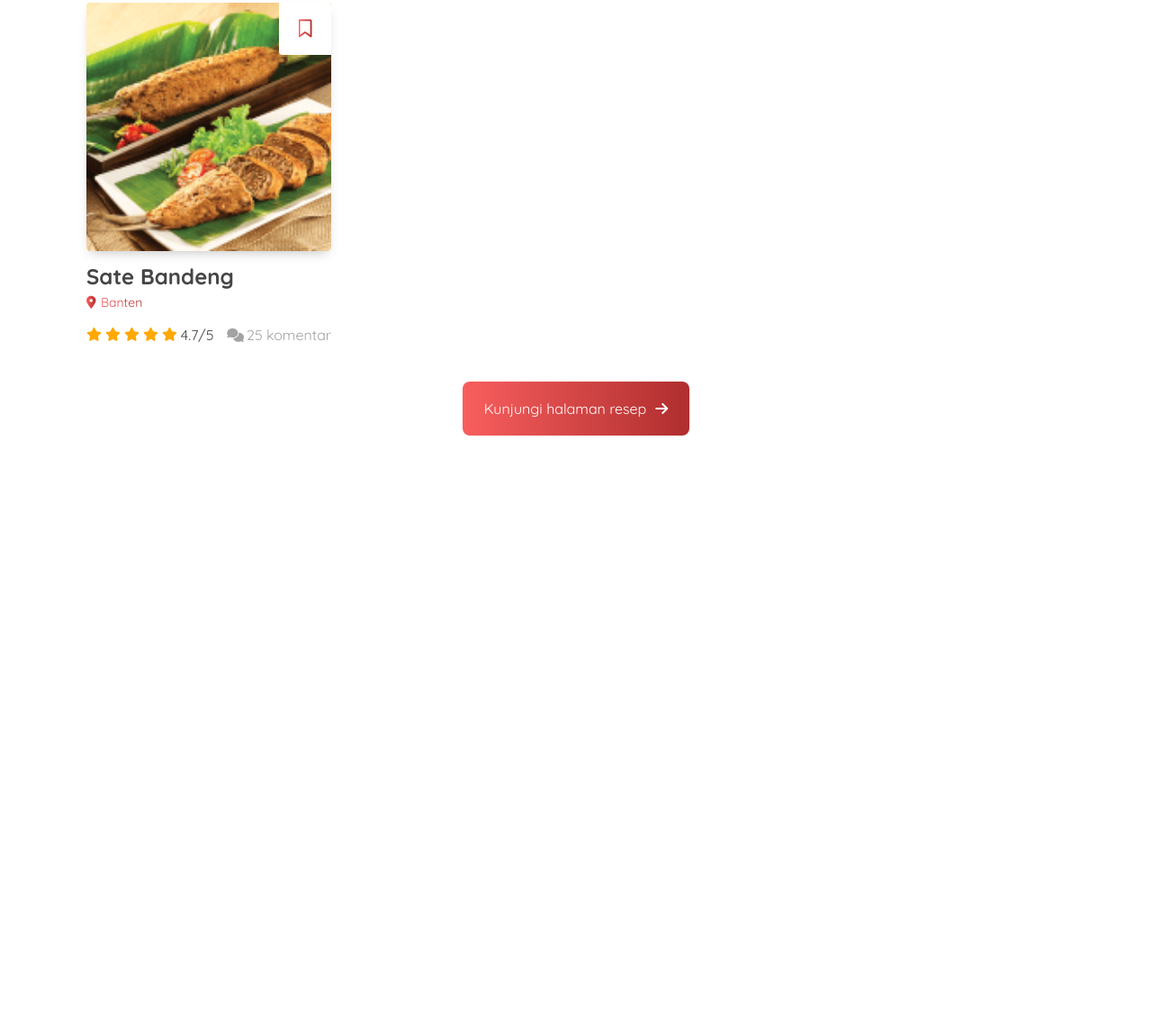
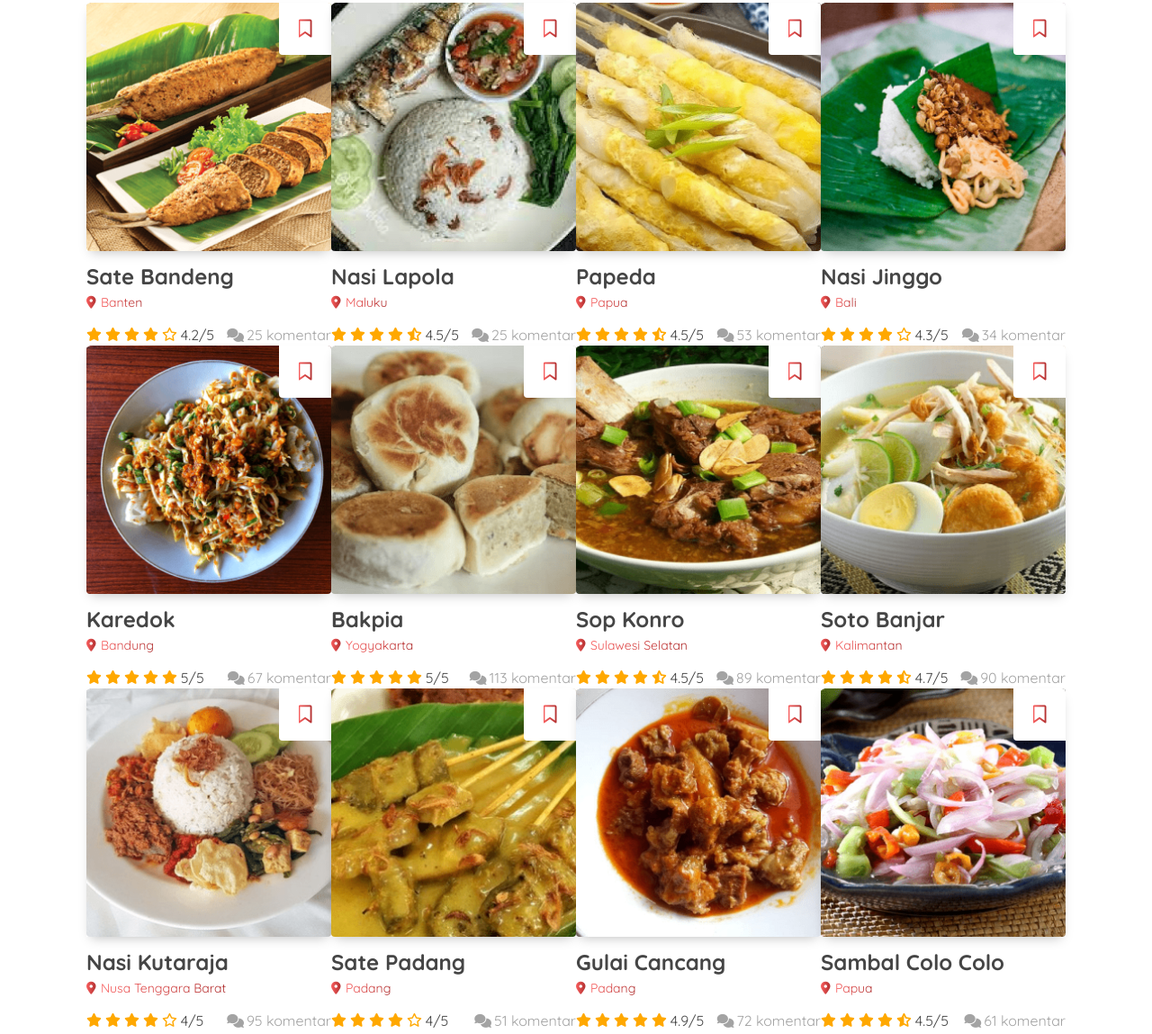
Before and after one commit to private-ngoding-club/slicing-responsiveness, a plain HTML site: page index.html in a window 1280 px wide. Shown: the part 1778-2927 px from the top of the page at 90% size. Before the commit the page ends 2459 px from the top, so only its background shows below. Drawn offline with nearby package versions, Linux system fonts and the light colour scheme.

Commit message:
feat(mulai-memasak): generate grid items with javascript

```diff
--- /dev/null
+++ b/assets/scripts/mulai-memasak.js
@@ -0,0 +1,135 @@
+const masakan = [
+	{
+		title: "Sate Bandeng",
+		lokasi: "Banten",
+		star: 4.2,
+		lastStar: "fa-regular fa-star",
+		komentar: 25,
+		image: "./assets/images/mulai-memasak/sate-bandeng.png",
+	},
+	{
+		title: "Nasi Lapola",
+		lokasi: "Maluku",
+		star: 4.5,
+		lastStar: "fa-solid fa-star-half-stroke",
+		komentar: 25,
+		image: "./assets/images/mulai-memasak/nasi-lapola.png",
+	},
+	{
+		title: "Papeda",
+		lokasi: "Papua",
+		star: 4.5,
+		lastStar: "fa-solid fa-star-half-stroke",
+		komentar: 53,
+		image: "./assets/images/mulai-memasak/papeda.png",
+	},
+	{
+		title: "Nasi Jinggo",
+		lokasi: "Bali",
+		star: 4.3,
+		lastStar: "fa-regular fa-star",
+		komentar: 34,
+		image: "./assets/images/mulai-memasak/nasi-jinggo.png",
+	},
+	{
+		title: "Karedok",
+		lokasi: "Bandung",
+		star: 5,
+		lastStar: "fa-solid fa-star",
+		komentar: 67,
+		image: "./assets/images/mulai-memasak/karedok.png",
+	},
+	{
+		title: "Bakpia",
+		lokasi: "Yogyakarta",
+		star: 5,
+		lastStar: "fa-solid fa-star",
+		komentar: 113,
+		image: "./assets/images/mulai-memasak/bakpia.png",
+	},
+	{
+		title: "Sop Konro",
+		lokasi: "Sulawesi Selatan",
+		star: 4.5,
+		lastStar: "fa-solid fa-star-half-stroke",
+		komentar: 89,
+		image: "./assets/images/mulai-memasak/sop-konro.png",
+	},
+	{
+		title: "Soto Banjar",
+		lokasi: "Kalimantan",
+		star: 4.7,
+		lastStar: "fa-solid fa-star-half-stroke",
+		komentar: 90,
+		image: "./assets/images/mulai-memasak/soto-banjar.png",
+	},
+	{
+		title: "Nasi Kutaraja",
+		lokasi: "Nusa Tenggara Barat",
+		star: 4,
+		lastStar: "fa-regular fa-star",
+		komentar: 95,
+		image: "./assets/images/mulai-memasak/nasi-kutaraja.png",
+	},
+	{
+		title: "Sate Padang",
+		lokasi: "Padang",
+		star: 4,
+		lastStar: "fa-regular fa-star",
+		komentar: 51,
+		image: "./assets/images/mulai-memasak/sate-padang.png",
+	},
+	{
+		title: "Gulai Cancang",
+		lokasi: "Padang",
+		star: 4.9,
+		lastStar: "fa-solid fa-star",
+		komentar: 72,
+		image: "./assets/images/mulai-memasak/gulai-cancang.png",
+	},
+	{
+		title: "Sambal Colo Colo",
+		lokasi: "Papua",
+		star: 4.5,
+		lastStar: "fa-solid fa-star-half-stroke",
+		komentar: 61,
+		image: "./assets/images/mulai-memasak/sambal-colo-colo.png",
+	},
+];
+
+masakan.forEach((makanan) => {
+	document.querySelector("#mulai-memasak__grid").innerHTML += `
+	    <div id="mulai-memasak__grid-item">
+	      <div class="h-[9.125rem] mb-[0.3125rem] relative shadow-[0_6px_12px_-5px_rgba(0,0,0,0.25)] xl:h-[17.25rem] xl:mb-3">
+	        <img class="w-full h-full object-cover object-center rounded" src="${makanan.image}" alt="Makanan" loading="lazy" />
+	        <button class="flex justify-center items-center w-8 h-8 rounded-bl rounded-tr bg-white absolute right-0 top-0 cursor-pointer xl:w-[3.625rem] xl:h-[3.625rem]">
+	          <i class="fa-regular fa-bookmark text-xs gradient--red xl:text-xl"></i>
+	        </button>
+	      </div>
+	      <div>
+	        <div class="flex flex-col mb-3 xl:mb-[0.8125rem]">
+	          <h3 class="text-base font-bold xl:text-2xl"><a href="#">${makanan.title}</a></h3>
+	          <div>
+	            <i class="fa-sharp fa-solid fa-location-dot text-sm mr-px gradient--red"></i>
+	            <span class="text-xs gradient--red xl:text-sm">${makanan.lokasi}</span>
+	          </div>
+	        </div>
+	      </div>
+	      <div class="flex flex-col gap-0.5 md:flex-row md:justify-between">
+	        <div class="flex items-center">
+	          <div class="text-[#FFA800] text-[0.8125rem] mr-1 xl:text-[0.9375rem]">
+	            <i class="fa-solid fa-star"></i>
+	            <i class="fa-solid fa-star"></i>
+	            <i class="fa-solid fa-star"></i>
+	            <i class="fa-solid fa-star"></i>
+	            <i class="${makanan.lastStar}"></i>
+	          </div>
+	          <span class="text-sm xl:text-base">${makanan.star}/5</span>
+	        </div>
+	        <div class="flex items-center text-[#A3A3A3]">
+	          <i class="fa-solid fa-comments text-[0.8125rem] mr-[0.1875rem] xl:text-[0.9375rem]"></i>
+	          <span class="text-sm xl:text-base">${makanan.komentar} komentar</span>
+	        </div>
+	      </div>
+	    </div>`;
+});
--- a/index.html
+++ b/index.html
@@ -559,41 +559,7 @@
     <section>
       <div class="container w-[85%] mx-auto pb-[4.5625rem] sm:pb-20 md:pb-24 xl:pb-[12.3125rem]">
         <h2 class="section__title mb-5 md:mb-[1.375rem] lg:mb-[1.625rem] xl:mb-[1.875rem]">Mulai memasak</h2>
-        <div class="grid grid-cols-2 sm:grid-cols-3 lg:grid-cols-4">
-          <div id="paling-populer__item--small">
-            <div class="h-[9.125rem] mb-[0.3125rem] relative shadow-[0_6px_12px_-5px_rgba(0,0,0,0.25)] xl:h-[17.25rem] xl:mb-3">
-              <img class="w-full h-full object-cover object-center rounded" src="assets/images/paling-populer/sate-bandeng.png" alt="Makanan" loading="lazy" />
-              <button class="flex justify-center items-center w-8 h-8 rounded-bl rounded-tr bg-white absolute right-0 top-0 cursor-pointer xl:w-[3.625rem] xl:h-[3.625rem]">
-                <i class="fa-regular fa-bookmark text-xs gradient--red xl:text-xl"></i>
-              </button>
-            </div>
-            <div>
-              <div class="flex flex-col mb-3 xl:mb-[0.8125rem]">
-                <h3 class="text-base font-bold xl:text-2xl"><a href="#">Sate Bandeng</a></h3>
-                <div>
-                  <i class="fa-sharp fa-solid fa-location-dot text-sm mr-px gradient--red"></i>
-                  <span class="text-xs gradient--red xl:text-sm">Banten</span>
-                </div>
-              </div>
-            </div>
-            <div class="flex flex-col gap-0.5 md:flex-row md:justify-between">
-              <div class="flex items-center">
-                <div class="text-[#FFA800] text-[0.8125rem] mr-1 xl:text-[0.9375rem]">
-                  <i class="fa-solid fa-star"></i>
-                  <i class="fa-solid fa-star"></i>
-                  <i class="fa-solid fa-star"></i>
-                  <i class="fa-solid fa-star"></i>
-                  <i class="fa-solid fa-star"></i>
-                </div>
-                <span class="text-sm xl:text-base">4.7/5</span>
-              </div>
-              <div class="flex items-center text-[#A3A3A3]">
-                <i class="fa-solid fa-comments text-[0.8125rem] mr-[0.1875rem] xl:text-[0.9375rem]"></i>
-                <span class="text-sm xl:text-base">25 komentar</span>
-              </div>
-            </div>
-          </div>
-        </div>
+        <div id="mulai-memasak__grid" class="grid grid-cols-2 sm:grid-cols-3 lg:grid-cols-4"></div>
         <button class="section__button mt-10">
           <span>Kunjungi halaman resep</span>
           <i class="fa-solid fa-arrow-right section__button-arrow"></i>
@@ -614,5 +580,6 @@
     <!-- End of Doni -->
 
     <script type="text/javascript" src="./assets/scripts/script.js"></script>
+    <script type="text/javascript" src="./assets/scripts/mulai-memasak.js"></script>
   </body>
 </html>
```
